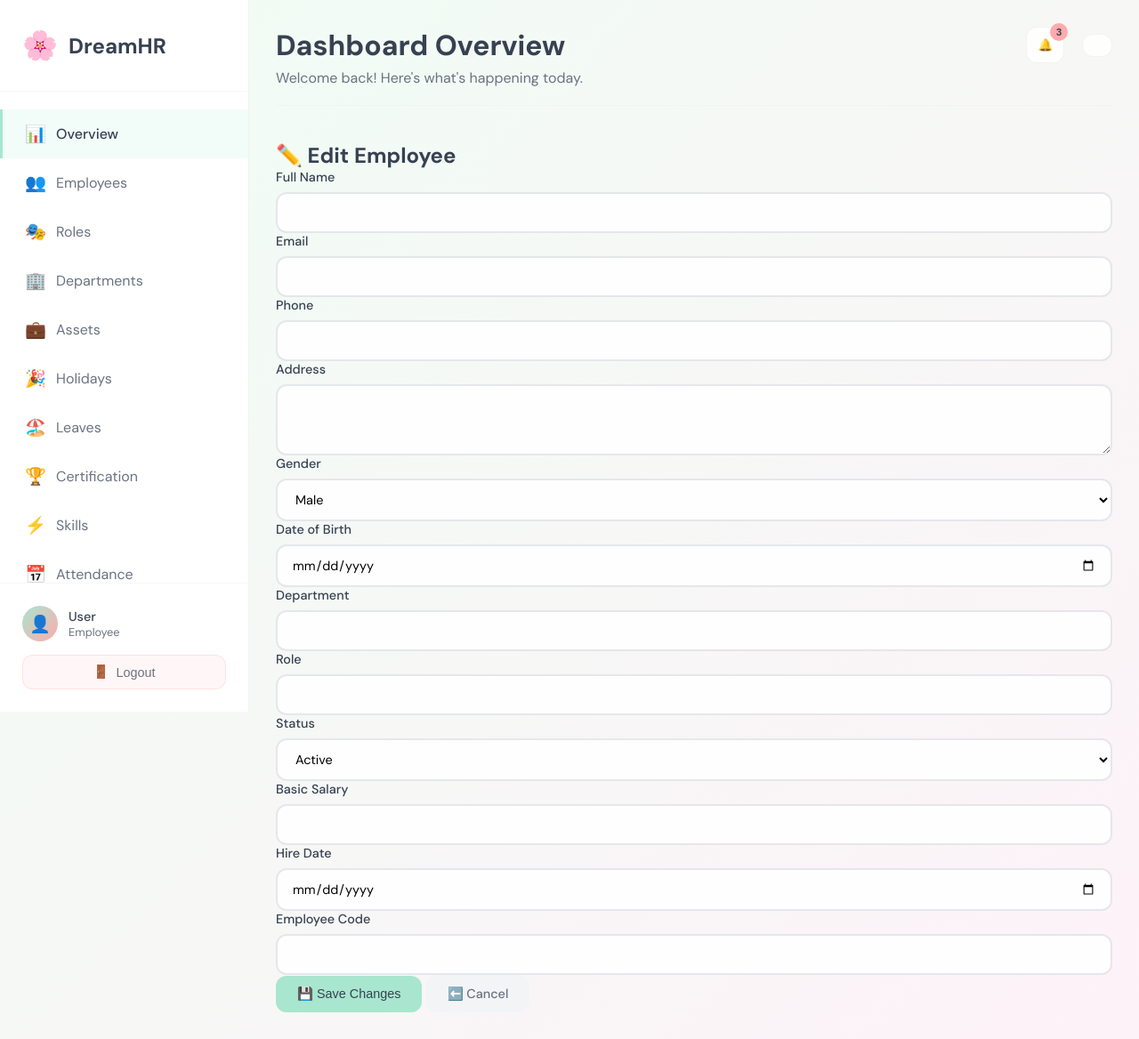
After one commit to KyawKyawLin19/ems-php, a PHP site: page /employee_edit.php in a window 1280 px wide. The commit adds this page. Shown: the whole page at 89% size. Run offline with PHP 8.4, Linux system fonts and the light colour scheme; data that the repository does not hold is empty.

Commit message:
CUD features of employee section  all done except update feature

```diff
--- a/admin/Employee.php
+++ b/admin/Employee.php
@@ -38,7 +38,7 @@ class Employee
     public function addEmployee($data)
     {
         $pdo = $this->getPDO();
-        $stmt = $pdo->prepare("INSERT INTO employees (name, email, phone, address, gender, date_of_birth, department_id, role_id, basic_salary, hire_date) VALUES (:name, :email, :phone, :address, :gender, :date_of_birth, :department_id, :role_id, :basic_salary, :hire_date)");
+        $stmt = $pdo->prepare("INSERT INTO employees (name, email, phone, address, gender, date_of_birth, department_id, role_id, basic_salary, hire_date,employment_status) VALUES (:name, :email, :phone, :address, :gender, :date_of_birth, :department_id, :role_id, :basic_salary, :hire_date , :status)");
         return $stmt->execute([
             ':name' => $data['name'],
             ':email' => $data['email'],
@@ -49,7 +49,8 @@ class Employee
             ':department_id' => $data['department_id'],
             ':role_id' => 3, // Assuming '3' is the role_id for regular employees
             ':basic_salary' => $data['basic_salary'],
-            ':hire_date' => $data['hire_date']
+            ':hire_date' => $data['hire_date'],
+            ':status' =>$data['status'],
         ]);
     }
 
@@ -77,6 +78,11 @@ class Employee
         $stmt->execute(['id' => $id]);
     }
 
+    // public function editEmployee($id){
+    //     $pdo = $this->getPDO();
+    //     $stmt = $pdo->prepare("")
+    // }
+
     public function checkEmailExists($email)
     {
         $pdo = $this->getPDO();
--- a/admin/Role.php
+++ b/admin/Role.php
@@ -30,6 +30,15 @@ class Role
         ]);
     }
 
+    public function getRoleNames($id){
+        $pdo = $this->getPDO();
+        $stmt = $pdo->prepare("SELECT role_name from roles where id=:id");
+        $stmt->execute([':id' => $id]);
+        $role_name = $stmt->fetch();
+        return $role_name[0];
+
+    }
+
 
 }
 ?>
--- /dev/null
+++ b/admin/employee_edit.php
@@ -0,0 +1,94 @@
+<?php
+require_once('Employee.php');
+require_once("Role.php");
+//die(var_dump($_GET['id']));
+if(isset($_GET['id'])){
+    $id = $_GET['id'];
+
+    $employeeObj = new Employee;
+    $employee_detail = $employeeObj->getEmployeeById($id);
+    $roleObj = new Role();
+    $id =  $employee_detail['role_id'];
+    $getRoleName = $roleObj->getRoleNames($id);
+}
+?>
+<?php require_once('layouts/master.php') ?>
+<?php require_once('layouts/sidebar.php') ?>
+
+<div class="edit-employee-container">
+    <h2>✏️ Edit Employee</h2>
+    <form action="employee_edit.php" method="POST">
+        <input type="hidden" name="id" value="<?= $employee_detail['id'] ?>">
+
+        <div class="edit-form-grid">
+            <!-- Left side -->
+            <div class="form-group">
+                <label>Full Name</label>
+                <input type="text" name="name" value="<?= $employee_detail['name'] ?>" required>
+            </div>
+            <div class="form-group">
+                <label>Email</label>
+                <input type="email" name="email" value="<?= $employee_detail['email'] ?>" required>
+            </div>
+            <div class="form-group">
+                <label>Phone</label>
+                <input type="text" name="phone" value="<?= $employee_detail['phone'] ?>" required>
+            </div>
+            <div class="form-group">
+                <label>Address</label>
+                <textarea name="address"><?= $employee_detail['address'] ?></textarea>
+            </div>
+            <div class="form-group">
+                <label>Gender</label>
+                <select name="gender" required>
+                    <option value="Male" <?= $employee_detail['gender'] == 'Male' ? 'selected' : '' ?>>Male</option>
+                    <option value="Female" <?= $employee_detail['gender'] == 'Female' ? 'selected' : '' ?>>Female</option>
+                    <option value="Other" <?= $employee_detail['gender'] == 'Other' ? 'selected' : '' ?>>Other</option>
+                </select>
+            </div>
+            <div class="form-group">
+                <label>Date of Birth</label>
+                <input type="date" name="date_of_birth" value="<?= $employee_detail['date_of_birth'] ?>">
+            </div>
+
+            <!-- Right side -->
+            <div class="form-group">
+                <label>Department</label>
+                    <input type="text" name="department_id" value="<?= $employee_detail['department_id'] ?>">
+            </div>
+            <div class="form-group">
+                <label>Role</label>
+                <input type="text" name="role_id" value="<?=$getRoleName ?>">
+            </div>
+            <div class="form-group">
+                <label>Status</label>
+                <select name="status" required>
+                    <option value="Active" <?= $employee_detail['employment_status'] == 'Active' ? 'selected' : '' ?>>Active</option>
+                    <option value="Inactive" <?= $employee_detail['employment_status'] == 'Inactive' ? 'selected' : '' ?>>Inactive</option>
+                    <option value="On Leave" <?= $employee_detail['employment_status'] == 'On Leave' ? 'selected' : '' ?>>On Leave</option>
+                    <option value="Terminated" <?= $employee_detail['employment_status'] == 'Terminated' ? 'selected' : '' ?>>Terminated</option>
+                </select>
+            </div>
+            <div class="form-group">
+                <label>Basic Salary</label>
+                <input type="number" step="0.01" name="basic_salary" value="<?= $employee_detail['basic_salary'] ?>">
+            </div>
+            <div class="form-group">
+                <label>Hire Date</label>
+                <input type="date" name="hire_date" value="<?= $employee_detail['hire_date'] ?>">
+            </div>
+            <div class="form-group">
+                <label>Employee Code</label>
+                <input type="text" name="employee_code" value="<?= $employee_detail['employee_code'] ?>" readonly>
+            </div>
+        </div>
+
+        <div class="employee-edit-actions">
+            <button type="submit" class="btn btn-primary">💾 Save Changes</button>
+            <a href="employee_details.php?id=<?= $employee_detail['id'] ?>" class="btn btn-secondary">⬅️ Cancel</a>
+        </div>
+    </form>
+</div>
+
+
+<?php require_once('layouts/footer.php') ?>
```
Also changed, not shown: admin/employee_add.php (+27 -0 lines), admin/employee_details.php (+23 -12 lines), admin/assets/css/dashboard.css (line endings or trailing spaces).
